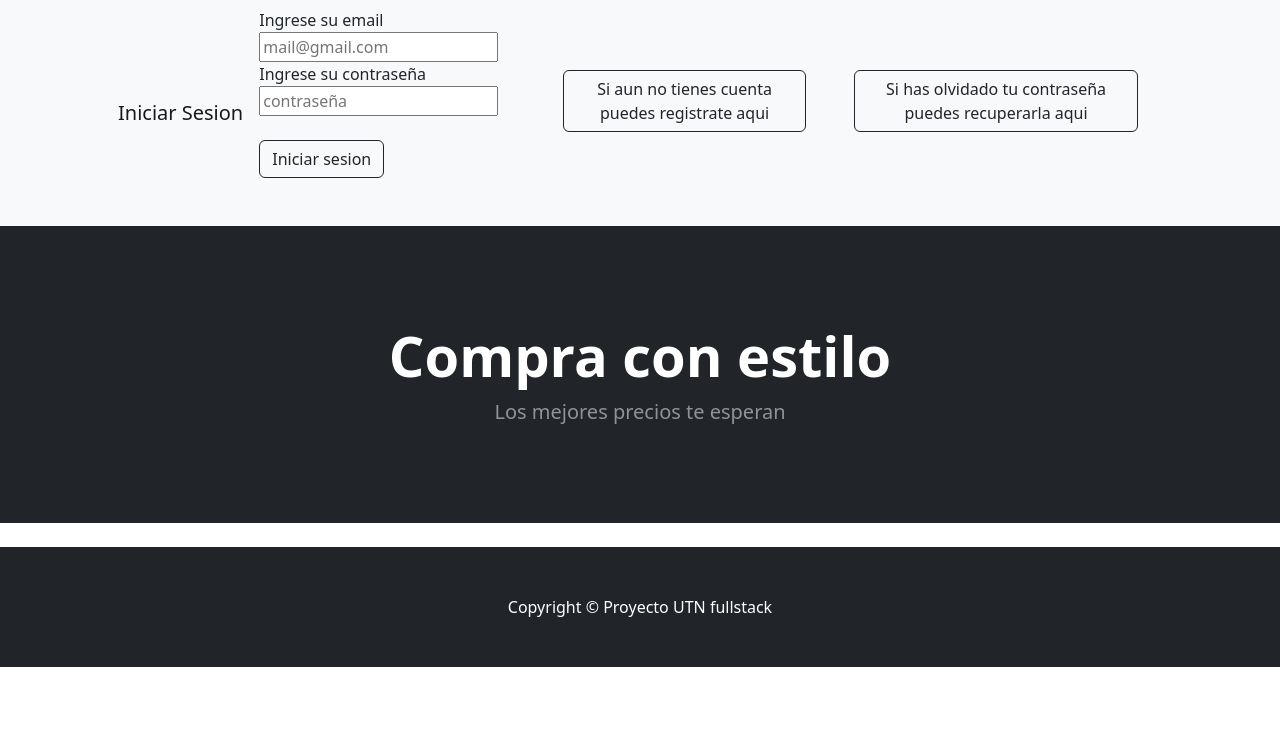
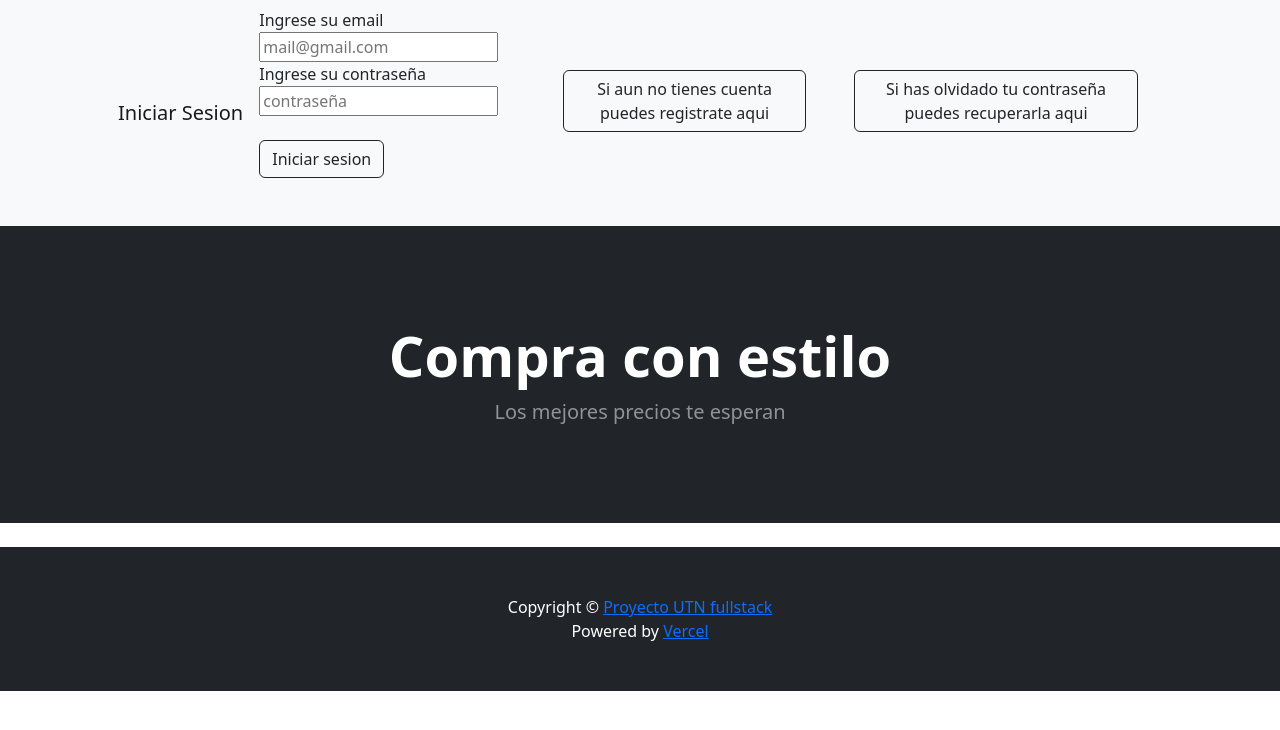
Before and after one commit to manu34dev/UTN-PWA-FullStack-FrontEnd-Deploy, a React (Vite) app: page / in a window 1280 px wide. Shown: the top 730 px of the page. Built offline with nearby package versions, Linux system fonts and the light colour scheme.

Commit message:
Footer update

```diff
--- a/src/Screens/Home/Home.jsx
+++ b/src/Screens/Home/Home.jsx
@@ -41,7 +41,8 @@ const Home = () => {
             }
         </div>
         <footer class="py-5 bg-dark">
-            <div class="container" ><p class="m-0 text-center text-white">Copyright &copy;  <a href="https://sceu.frba.utn.edu.ar/presencial/">Proyecto UTN fullstack</a></p></div>
+        <div class="container" ><p class="m-0 text-center text-white">Copyright &copy;  <a href="https://sceu.frba.utn.edu.ar/presencial/">Proyecto UTN fullstack</a></p></div>
+        <div class="container"><p class="m-0 text-center text-white">Powered by <a href="https://vercel.com">Vercel</a></p></div>
         </footer>
     </body>
     )
--- a/src/Screens/Login/Login.jsx
+++ b/src/Screens/Login/Login.jsx
@@ -123,7 +123,8 @@ const Login = () => {
         </header>
         <br />
         <footer class="py-5 bg-dark">
-            <div class="container"><p class="m-0 text-center text-white">Copyright &copy; Proyecto UTN fullstack</p></div>
+        <div class="container" ><p class="m-0 text-center text-white">Copyright &copy;  <a href="https://sceu.frba.utn.edu.ar/presencial/">Proyecto UTN fullstack</a></p></div>
+        <div class="container"><p class="m-0 text-center text-white">Powered by <a href="https://vercel.com">Vercel</a></p></div>
         </footer>
 
     </body>
```
